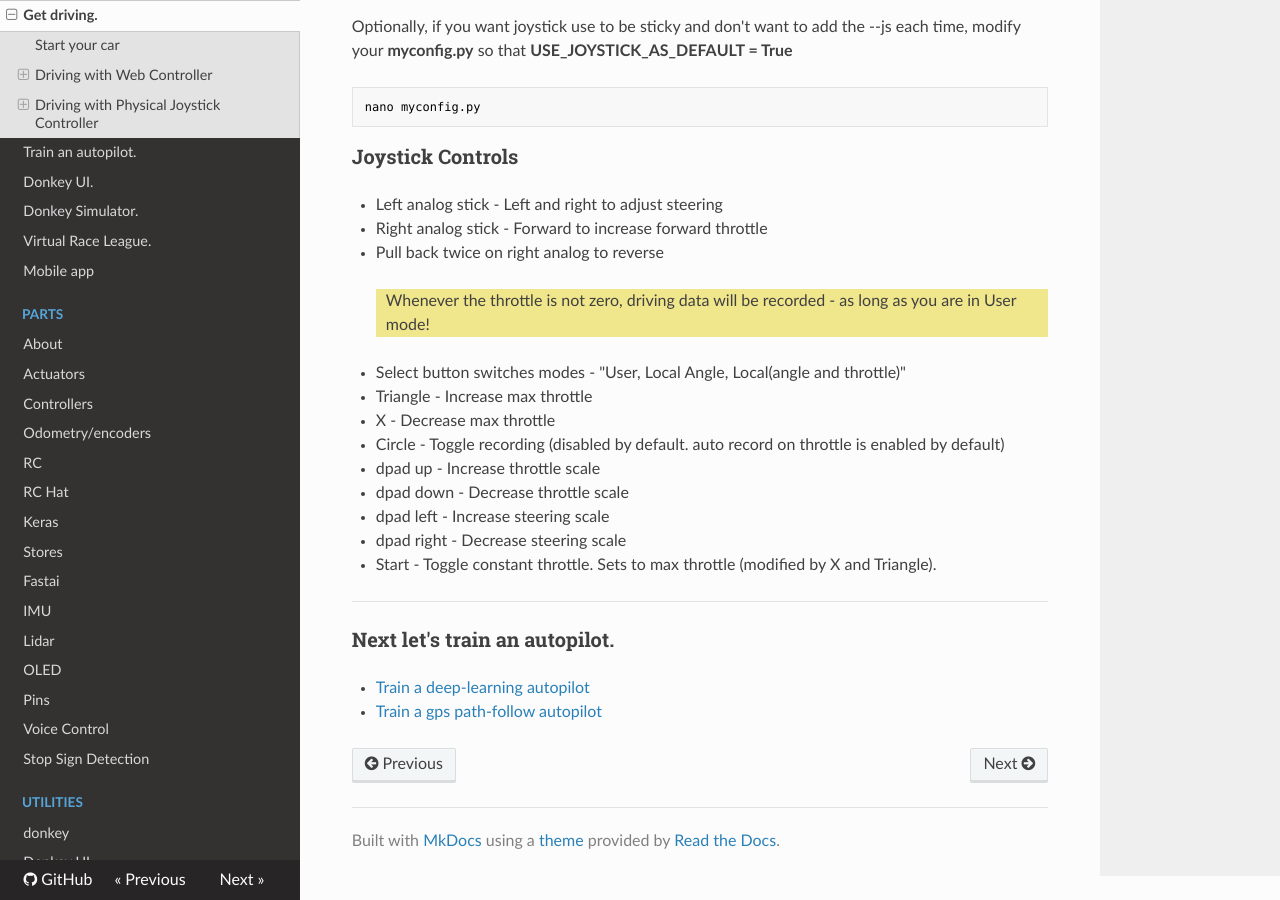
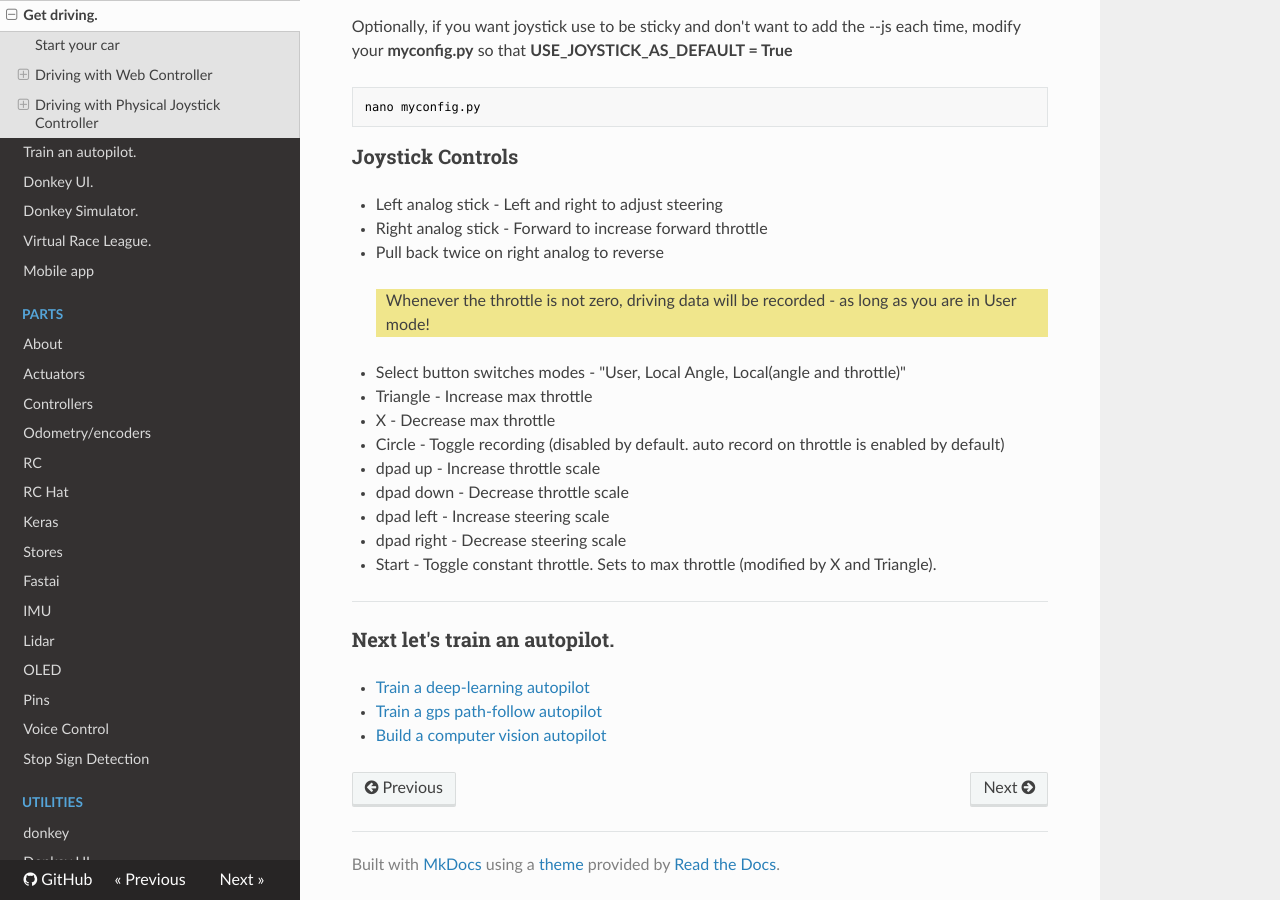
Before and after one commit to autorope/donkeydocs, an MkDocs documentation site: the page built from docs/guide/get_driving.md, in a window 1280 px wide and 900 px high, scrolled down 2354 px. Built offline with MkDocs 1.6.1, drawn with Linux system fonts in a browser that asks for light colours; nearby versions of some CDN libraries.

Commit message:
Update get_driving.md
add link to computer-vision autopilot

```diff
--- a/docs/guide/get_driving.md
+++ b/docs/guide/get_driving.md
@@ -99,3 +99,4 @@ nano myconfig.py
 ### Next let's train an autopilot.
 - [Train a deep-learning autopilot](/guide/deep_learning/train_autopilot)
 - [Train a gps path-follow autopilot](/guide/path_follow/path_follow)
+- [Build a computer vision autopilot](/guide/computer_vision/computer_vision/)
```
